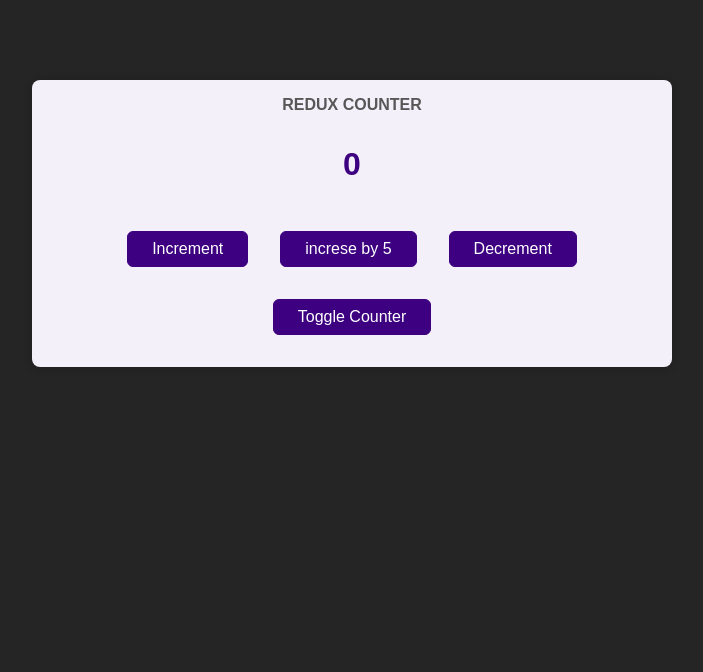
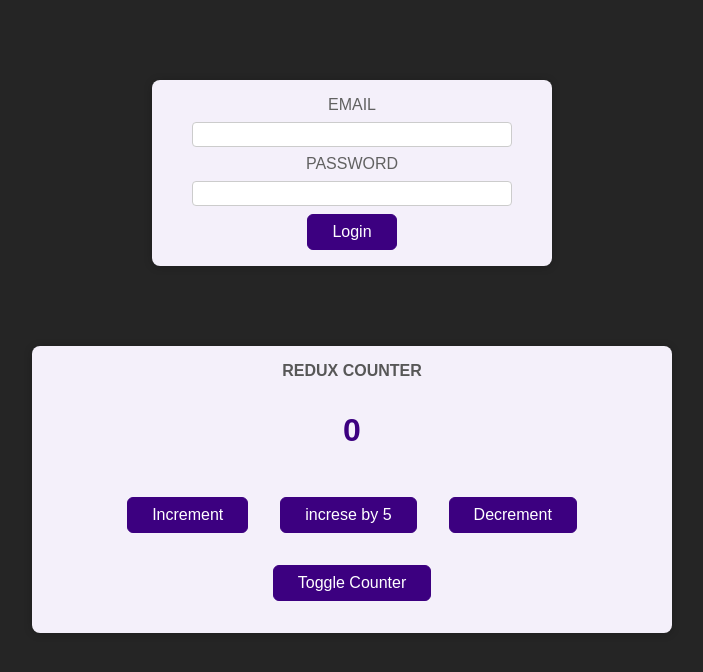
Before and after one commit to ShubhamKSahu/learn-react, a React (Create React App) app in the folder redux-basics/redux-basics-01/: page / in a window 1280 px wide. Shown: the top 672 px of the page, without its empty margins (288-991 px from the left). Built offline with nearby package versions, Linux system fonts and the light colour scheme.

Commit message:
working with multiple slices

```diff
--- a/redux-basics/redux-basics-01/src/App.js
+++ b/redux-basics/redux-basics-01/src/App.js
@@ -1,9 +1,17 @@
 import Counter from './components/Counter';
-
-
+import Header from '../src/components/Header'
+import UserProfile from './components/UserProfile';
+import Auth from '../src/components/Auth'
+import { useSelector } from 'react-redux';
 function App() {
+  const isAuth = useSelector( state => state.auth.isAuthenticated)
   return (
-    <Counter />
+    <div>
+      {isAuth && <Header />}
+      {!isAuth && <Auth />}
+      {isAuth && <UserProfile/>}
+      <Counter />
+    </div>
   );
 }
 
--- a/redux-basics/redux-basics-01/src/components/Auth.js
+++ b/redux-basics/redux-basics-01/src/components/Auth.js
@@ -1,10 +1,18 @@
+import { authActions } from '../store/counter-store';
 import classes from './Auth.module.css';
+import { useDispatch } from 'react-redux';
+const Auth = () => {
+  const dispatch = useDispatch();
 
-const Auth = () => {
+ const handleLogin = (event) =>{
+  event.preventDefault();
+  dispatch(authActions.login())
+ }
+
   return (
     <main className={classes.auth}>
       <section>
-        <form>
+        <form onSubmit={handleLogin}>
           <div className={classes.control}>
             <label htmlFor='email'>Email</label>
             <input type='email' id='email' />
--- a/redux-basics/redux-basics-01/src/components/Counter.js
+++ b/redux-basics/redux-basics-01/src/components/Counter.js
@@ -2,8 +2,8 @@
 import { useSelector, useDispatch } from 'react-redux';
 import { counterActions } from '../store/counter-store';
 const Counter = () => {
-  const count = useSelector(state => state.count);
-  const show = useSelector(state => state.isCounterShow);
+  const count = useSelector(state => state.counter.count);
+  const show = useSelector(state => state.counter.isCounterShow);
   const dispatch = useDispatch()
 
   const incrementHandler = ()=>{
--- a/redux-basics/redux-basics-01/src/components/UserProfile.js
+++ b/redux-basics/redux-basics-01/src/components/UserProfile.js
@@ -1,10 +1,12 @@
 import classes from './UserProfile.module.css';
+import {  useSelector } from 'react-redux';
+const UserProfile = () => {
+const isAuth = useSelector(state => state.auth.isAuthenticated);
 
-const UserProfile = () => {
   return (
-    <main className={classes.profile}>
+    isAuth && (<main className={classes.profile}>
       <h2>My User Profile</h2>
-    </main>
+    </main>)
   );
 };
 
--- a/redux-basics/redux-basics-01/src/store/counter-store.js
+++ b/redux-basics/redux-basics-01/src/store/counter-store.js
@@ -1,4 +1,4 @@
-import { createStore } from "redux";
+
 import { createSlice, configureStore } from "@reduxjs/toolkit";
 
 
@@ -21,9 +21,26 @@
     }
 })
 
+const authSlice = createSlice({
+    name: 'Authentication',
+    initialState : {isAuthenticated: false},
+    reducers : {
+        login(state){
+            state.isAuthenticated = true;
+        },
+        logout(state){
+            state.isAuthenticated = false;
+        }
+
+    }
+})
+
 const store = configureStore({
-    reducer: counterSlice.reducer
+    reducer: {
+        counter : counterSlice.reducer,
+        auth : authSlice.reducer
+    }
 })
-const counterActions = counterSlice.actions;
-export {counterActions}
+export const counterActions = counterSlice.actions;
+export const authActions = authSlice.actions;
 export default store
```
